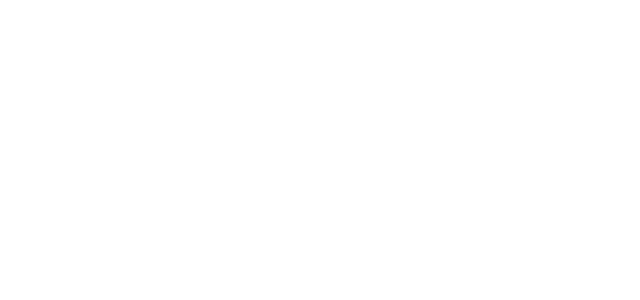
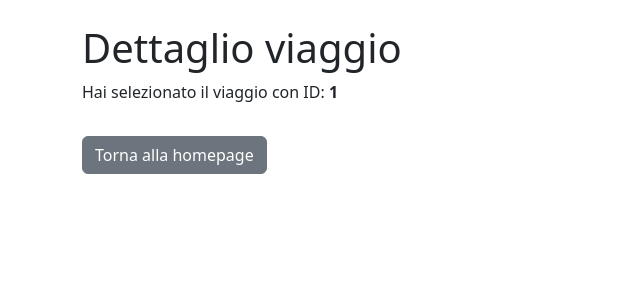
Before and after one commit to AndreaCatapano/react-prototipo-team-2, a React (Vite) app: page /trips/1 in a window 1280 px wide. Before the commit this address had no page. Shown: the top 300 px of the page, without its empty margins (0-640 px from the left). Built offline with nearby package versions, Linux system fonts and the light colour scheme.

Commit message:
feat: create Trip, Guide and User detail pages and update router

```diff
--- a/src/Router.jsx
+++ b/src/Router.jsx
@@ -1,12 +1,25 @@
 import { BrowserRouter, Routes, Route } from "react-router-dom";
 import HomePage from "./pages/HomePage";
+import TripDetailPage from "./pages/TripDetailPage";
+import GuideDetailPage from "./pages/GuideDetailPage";
+import UserDetailPage from "./pages/UserDetailPage";
 
-// Router principale dell'app
+// Componente Router principale dell'app
 function AppRouter() {
   return (
     <BrowserRouter>
       <Routes>
-        <Route path="/" element={<HomePage />} /> {/* Homepage dei viaggi */}
+        {/* Pagina iniziale con elenco viaggi */}
+        <Route path="/" element={<HomePage />} />
+
+        {/* Pagina di dettaglio viaggio (tramite ID) */}
+        <Route path="/trips/:id" element={<TripDetailPage />} />
+
+        {/* Pagina di dettaglio guida (tramite ID) */}
+        <Route path="/guides/:id" element={<GuideDetailPage />} />
+
+        {/* Pagina di dettaglio utente (tramite ID) */}
+        <Route path="/users/:id" element={<UserDetailPage />} />
       </Routes>
     </BrowserRouter>
   );
--- /dev/null
+++ b/src/pages/GuideDetailPage.jsx
@@ -0,0 +1,19 @@
+import { useParams, Link } from "react-router-dom";
+
+// Pagina di dettaglio guida
+function GuideDetailPage() {
+  const { id } = useParams();
+
+  return (
+    <div className="container py-4">
+      <h1>Dettaglio guida</h1>
+      <p>Hai selezionato la guida con ID: <strong>{id}</strong></p>
+
+      <Link to="/" className="btn btn-secondary mt-3">
+        Torna alla homepage
+      </Link>
+    </div>
+  );
+}
+
+export default GuideDetailPage;
--- a/src/pages/HomePage.jsx
+++ b/src/pages/HomePage.jsx
@@ -1,40 +1,38 @@
-//data
-//travel
 import TravelCardV1 from "../components/TravelCardV1";
 import TravelCardV2 from "../components/TravelCardV2";
 import TravelCardV3 from "../components/TravelCardV3";
-
 import { travelDataDemo } from "../data/travelDataDemo";
 
-export default function HomePage() {
-
-    console.log(travelDataDemo);
-
-    return <>
+// Pagina principale con elenco dei viaggi in tre versioni
+function HomePage() {
+  return (
     <div className="container-fluid p-4 bg-secondary">
       <h1 className="text-center">Our Travel List</h1>
 
-            <a href="#" className="btn btn-primary">Travel Details</a>
-
       <h2>Version 1</h2>
       <div className="row row-cols-1 row-cols-sm-2 row-cols-lg-3 g-3">
-                {travelDataDemo.map(travel => <TravelCardV1 key={travel.id} data={travel} />)}
+        {travelDataDemo.map((travel) => (
+          <TravelCardV1 key={travel.id} data={travel} />
+        ))}
       </div>
 
       <hr />
       <h2>Version 2</h2>
-
       <div className="row row-cols-1 row-cols-sm-2 row-cols-lg-3 g-3">
-                {travelDataDemo.map(travel => <TravelCardV2 key={travel.id} data={travel} />)}
+        {travelDataDemo.map((travel) => (
+          <TravelCardV2 key={travel.id} data={travel} />
+        ))}
       </div>
 
       <hr />
       <h2>Version 3</h2>
+      <div className="row row-cols-1 row-cols-sm-2 row-cols-lg-3 g-3">
+        {travelDataDemo.map((travel) => (
+          <TravelCardV3 key={travel.id} data={travel} />
+        ))}
+      </div>
+    </div>
+  );
+}
 
-            <div className="row row-cols-1 row-cols-sm-2 row-cols-lg-3 g-3">
-                {travelDataDemo.map(travel => <TravelCardV3 key={travel.id} data={travel} />)}
-            </div>
-
-        </div>
-    </>
-}
+export default HomePage;
--- /dev/null
+++ b/src/pages/TripDetailPage.jsx
@@ -0,0 +1,19 @@
+import { useParams, Link } from "react-router-dom";
+
+// Pagina di dettaglio viaggio
+function TripDetailPage() {
+  const { id } = useParams();
+
+  return (
+    <div className="container py-4">
+      <h1>Dettaglio viaggio</h1>
+      <p>Hai selezionato il viaggio con ID: <strong>{id}</strong></p>
+
+      <Link to="/" className="btn btn-secondary mt-3">
+        Torna alla homepage
+      </Link>
+    </div>
+  );
+}
+
+export default TripDetailPage;
--- /dev/null
+++ b/src/pages/UserDetailPage.jsx
@@ -0,0 +1,19 @@
+import { useParams, Link } from "react-router-dom";
+
+// Pagina di dettaglio utente
+function UserDetailPage() {
+  const { id } = useParams();
+
+  return (
+    <div className="container py-4">
+      <h1>Dettaglio utente</h1>
+      <p>Hai selezionato l'utente con ID: <strong>{id}</strong></p>
+
+      <Link to="/" className="btn btn-secondary mt-3">
+        Torna alla homepage
+      </Link>
+    </div>
+  );
+}
+
+export default UserDetailPage;
```
Lines whose indentation alone changed are shown as unchanged.
